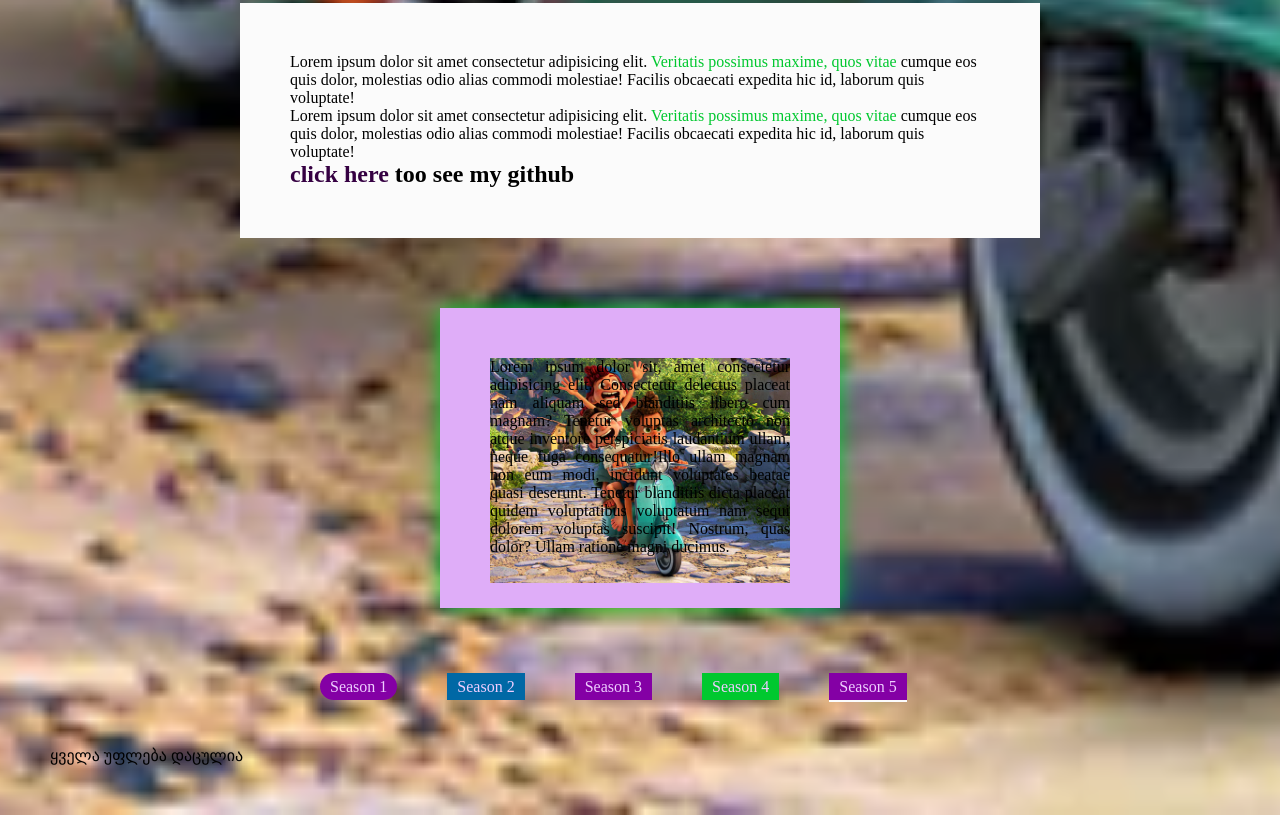
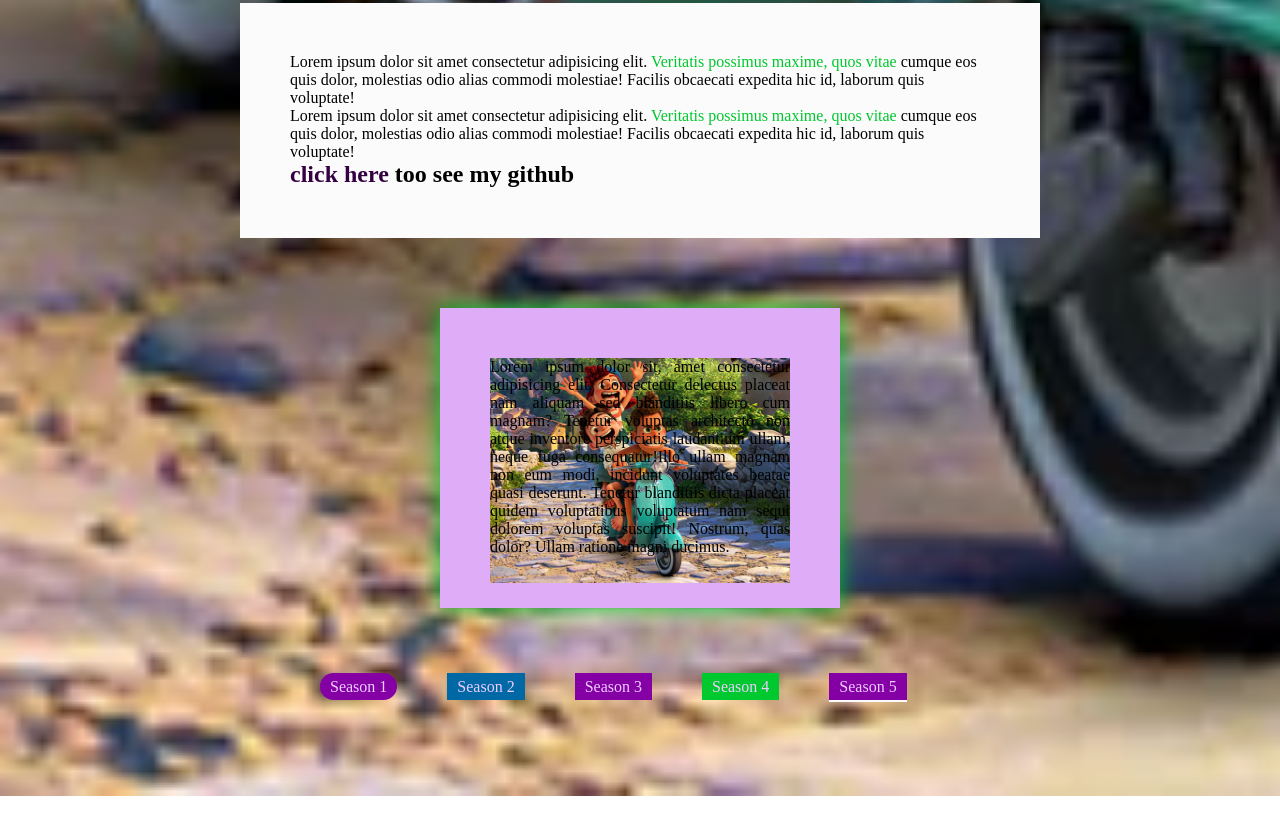
Before and after one commit to iuventa/workshop-4-11, a plain HTML site: page index.html in a window 1280 px wide. Shown: the part 4027-4842 px from the top of the page. Drawn offline with Linux system fonts and the light colour scheme.

Commit message:
wavshale copy

```diff
--- a/index.html
+++ b/index.html
@@ -101,7 +101,7 @@
         </div>
     </main>
     <footer>
-        <p>ყველა უფლება დაცულია</p>
+
     </footer>
 </body>
 </html>
```
